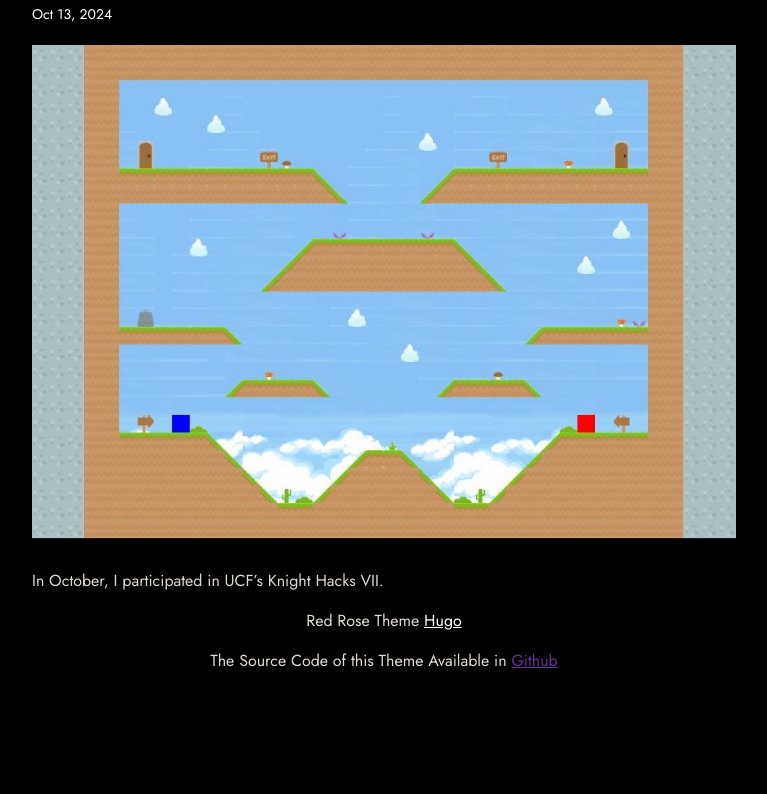
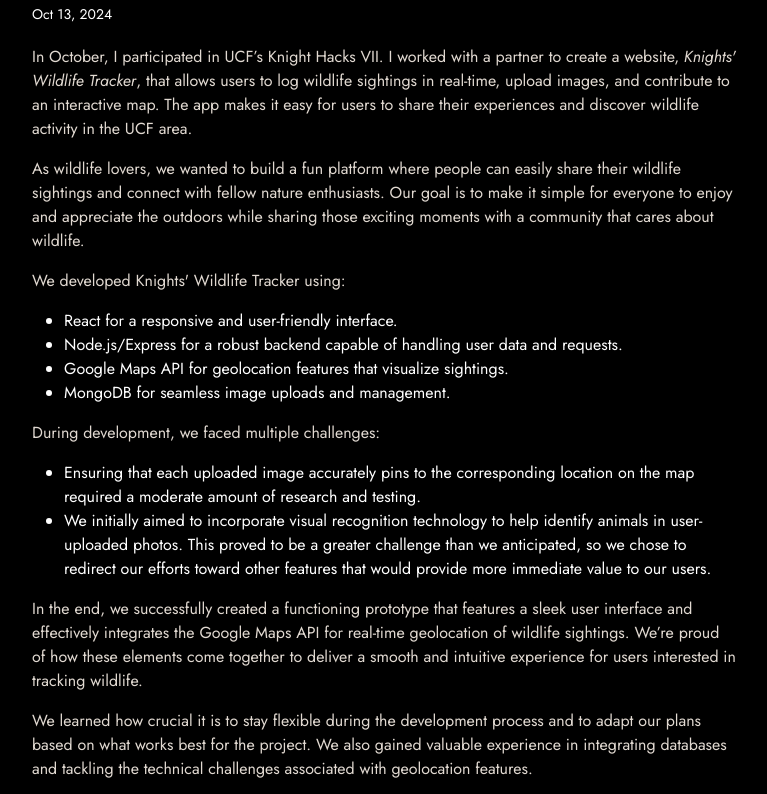
Before and after one commit to amanihas/amanihas.github.io, a plain HTML site: page posts/knightswildlifetracker/index.html in a window 1280 px wide. Shown: the part 137-931 px from the top of the page, without its empty margins (256-1023 px from the left). Before the commit the page ends 826 px from the top, so only its background shows below. Drawn offline with Linux system fonts and the light colour scheme.

Commit message:
edit kwt post

```diff
--- a/index.xml
+++ b/index.xml
@@ -13,7 +13,8 @@
       <pubDate>Sun, 13 Oct 2024 15:31:52 -0400</pubDate>
 
       <guid>http://amanihas.github.io/posts/knightswildlifetracker/</guid>
-      <description>In October, I participated in UCF&amp;rsquo;s Knight Hacks VII.</description>
+      <description>In October, I participated in UCF&amp;rsquo;s Knight Hacks VII. I worked with a partner to create a website, Knights&#39; Wildlife Tracker, that allows users to log wildlife sightings in real-time, upload images, and contribute to an interactive map. The app makes it easy for users to share their experiences and discover wildlife activity in the UCF area.
+As wildlife lovers, we wanted to build a fun platform where people can easily share their wildlife sightings and connect with fellow nature enthusiasts.</description>
     </item>
 
     <item>
--- a/posts/index.xml
+++ b/posts/index.xml
@@ -13,7 +13,8 @@
       <pubDate>Sun, 13 Oct 2024 15:31:52 -0400</pubDate>
 
       <guid>http://amanihas.github.io/posts/knightswildlifetracker/</guid>
-      <description>In October, I participated in UCF&amp;rsquo;s Knight Hacks VII.</description>
+      <description>In October, I participated in UCF&amp;rsquo;s Knight Hacks VII. I worked with a partner to create a website, Knights&#39; Wildlife Tracker, that allows users to log wildlife sightings in real-time, upload images, and contribute to an interactive map. The app makes it easy for users to share their experiences and discover wildlife activity in the UCF area.
+As wildlife lovers, we wanted to build a fun platform where people can easily share their wildlife sightings and connect with fellow nature enthusiasts.</description>
     </item>
 
     <item>
--- a/posts/knightswildlifetracker/index.html
+++ b/posts/knightswildlifetracker/index.html
@@ -44,8 +44,24 @@
 			<h1>Knights&#39; Wildlife Tracker</h1>
 			<div class="time">Oct 13, 2024</div>
 			<div>
-				<img src="/img/FBaWG-pic.jpeg" alt="Our Game Design" class="FBaWG-img" />
-<p>In October, I participated in UCF&rsquo;s Knight Hacks VII.</p>
+				<p>In October, I participated in UCF&rsquo;s Knight Hacks VII. I worked with a partner to create a website, <em>Knights' Wildlife Tracker</em>, that allows users to log wildlife sightings in real-time, upload images, and contribute to an interactive map. The app makes it easy for users to share their experiences and discover wildlife activity in the UCF area.</p>
+<p>As wildlife lovers, we wanted to build a fun platform where people can easily share their wildlife sightings and connect with fellow nature enthusiasts. Our goal is to make it simple for everyone to enjoy and appreciate the outdoors while sharing those exciting moments with a community that cares about wildlife.</p>
+<p>We developed Knights' Wildlife Tracker using:</p>
+<ul>
+<li>React for a responsive and user-friendly interface.</li>
+<li>Node.js/Express for a robust backend capable of handling user data and requests.</li>
+<li>Google Maps API for geolocation features that visualize sightings.</li>
+<li>MongoDB for seamless image uploads and management.</li>
+</ul>
+<p>During development, we faced multiple challenges:</p>
+<ul>
+<li>Ensuring that each uploaded image accurately pins to the corresponding location on the map required a moderate amount of research and testing.</li>
+<li>We initially aimed to incorporate visual recognition technology to help identify animals in user-uploaded photos. This proved to be a greater challenge than we anticipated, so we chose to redirect our efforts toward other features that would provide more immediate value to our users.</li>
+</ul>
+<p>In the end, we successfully created a functioning prototype that features a sleek user interface and effectively integrates the Google Maps API for real-time geolocation of wildlife sightings. We&rsquo;re proud of how these elements come together to deliver a smooth and intuitive experience for users interested in tracking wildlife.</p>
+<p>We learned how crucial it is to stay flexible during the development process and to adapt our plans based on what works best for the project. We also gained valuable experience in integrating databases and tackling the technical challenges associated with geolocation features.</p>
+<p>Looking ahead, we plan to enhance the application by integrating machine learning algorithms for species identification based on user-uploaded images. We also aim to add community engagement features to foster interaction among users.</p>
+<p><a href="https://devpost.com/software/knights-wildlife-tracker">View out DevPost</a></p>
 
 			</div>
 
```
